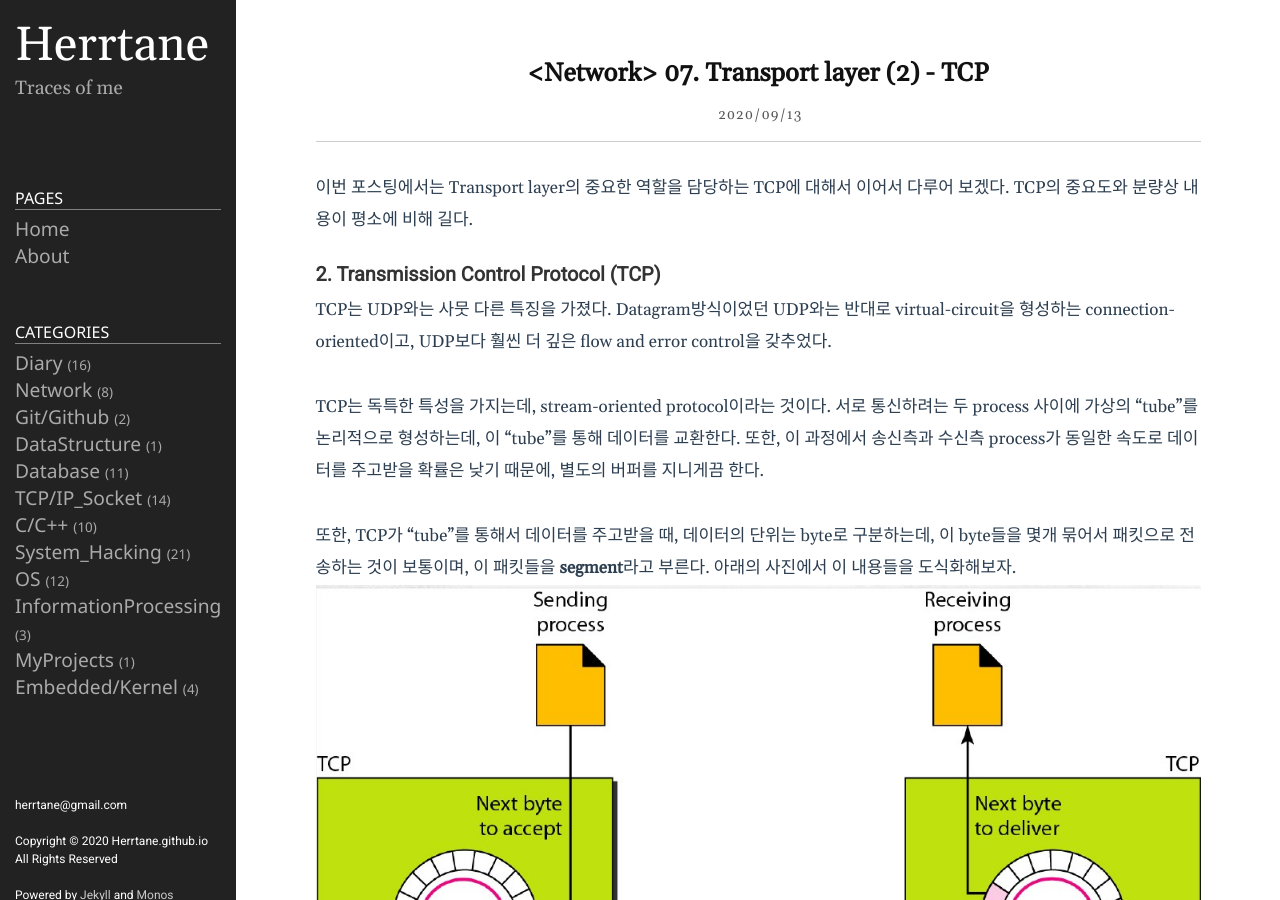
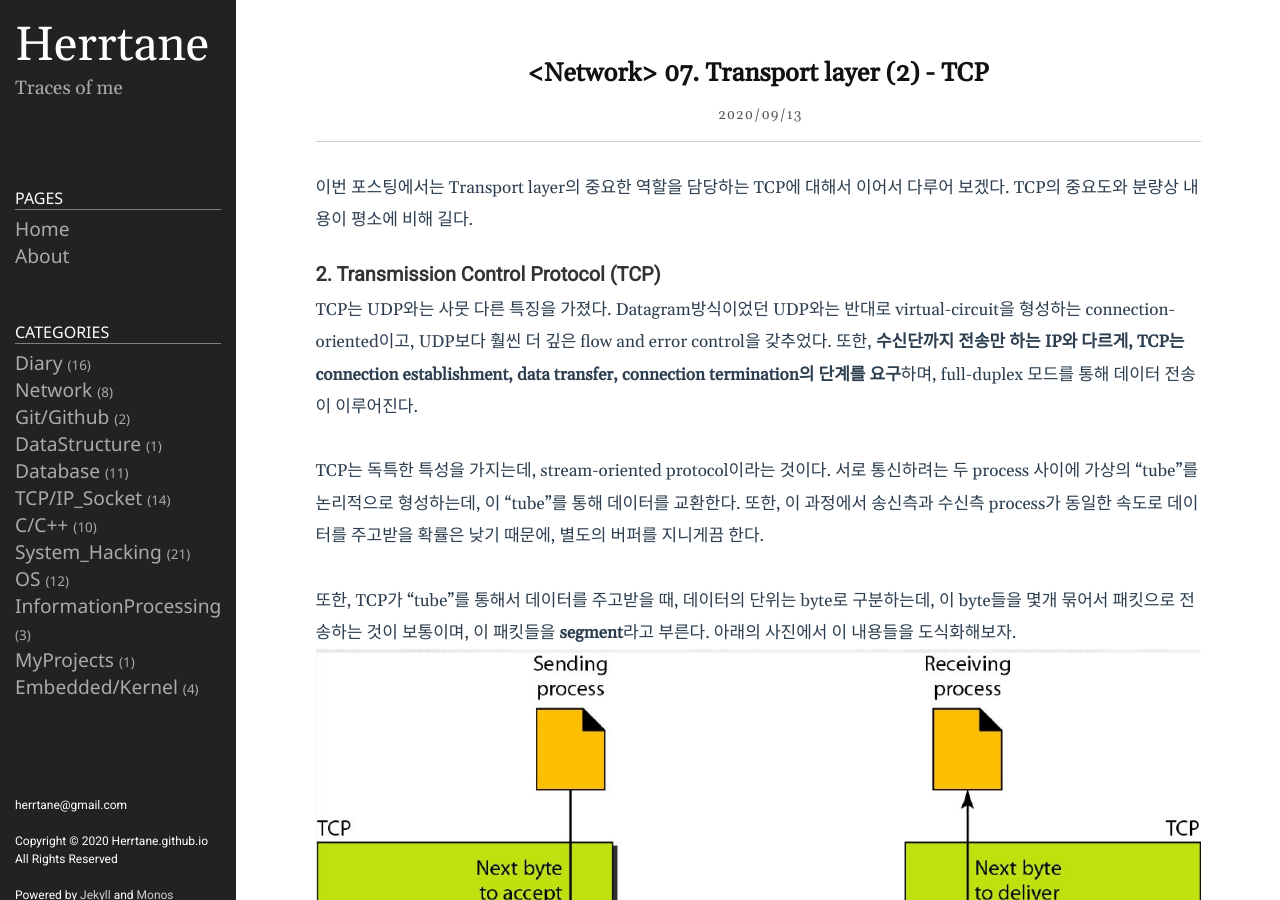
Before and after one commit to Herrtane/Herrtane.github.io, a Jekyll site: the page built from _posts/Network/2020-09-13-network-transportlayer-TCP.markdown, in a window 1280 px wide and 900 px high. Built offline with Jekyll 4.4.1, drawn with Linux system fonts in a browser that asks for light colours; comment, search, counter and statistics services are not loaded.

Commit message:
Modify Post

```diff
--- a/_posts/Network/2020-09-13-network-transportlayer-TCP.markdown
+++ b/_posts/Network/2020-09-13-network-transportlayer-TCP.markdown
@@ -9,7 +9,7 @@ comments: true
 
 ### 2. Transmission Control Protocol (TCP)
 
-TCP는 UDP와는 사뭇 다른 특징을 가졌다. Datagram방식이었던 UDP와는 반대로 virtual-circuit을 형성하는 connection-oriented이고, UDP보다 훨씬 더 깊은 flow and error control을 갖추었다.
+TCP는 UDP와는 사뭇 다른 특징을 가졌다. Datagram방식이었던 UDP와는 반대로 virtual-circuit을 형성하는 connection-oriented이고, UDP보다 훨씬 더 깊은 flow and error control을 갖추었다. 또한, **수신단까지 전송만 하는 IP와 다르게, TCP는 connection establishment, data transfer, connection termination의 단계를 요구**하며, full-duplex 모드를 통해 데이터 전송이 이루어진다.
 
 <br/>
 
```
Also changed, not shown: 1 other file.
